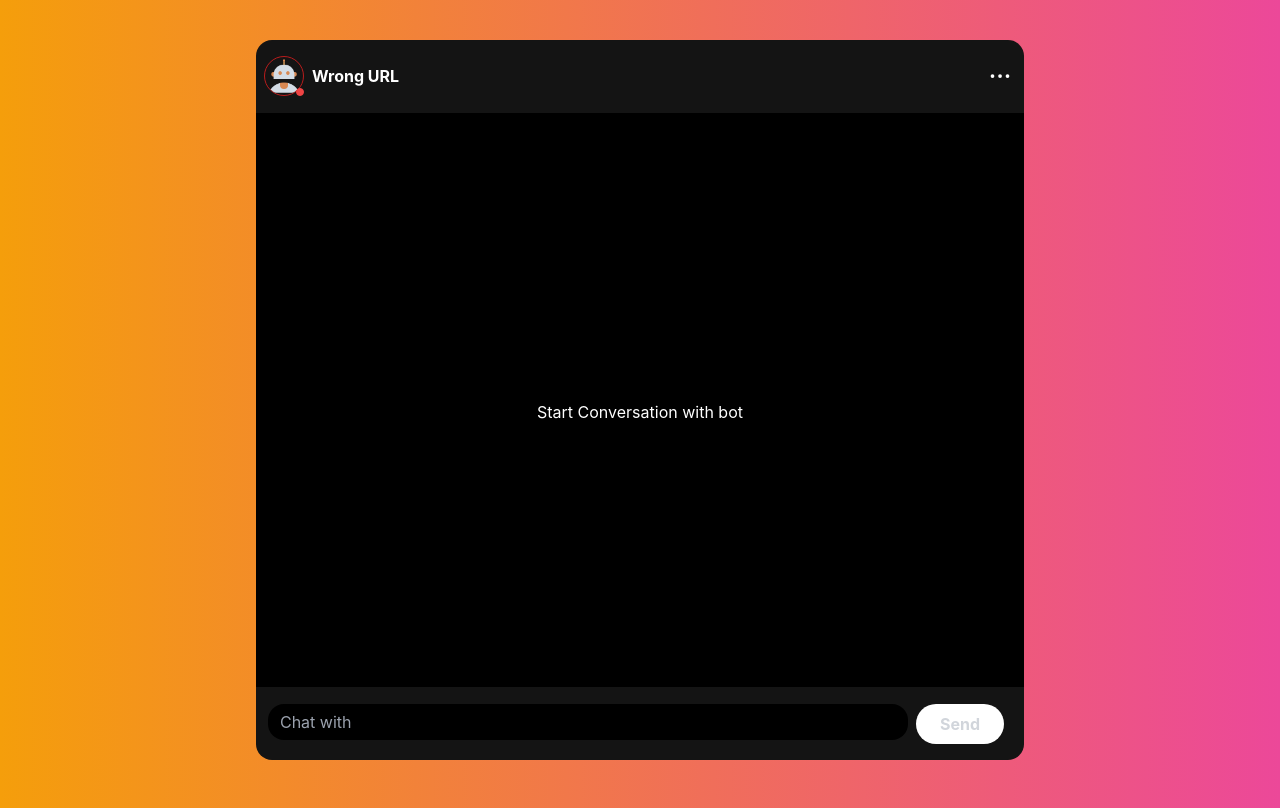
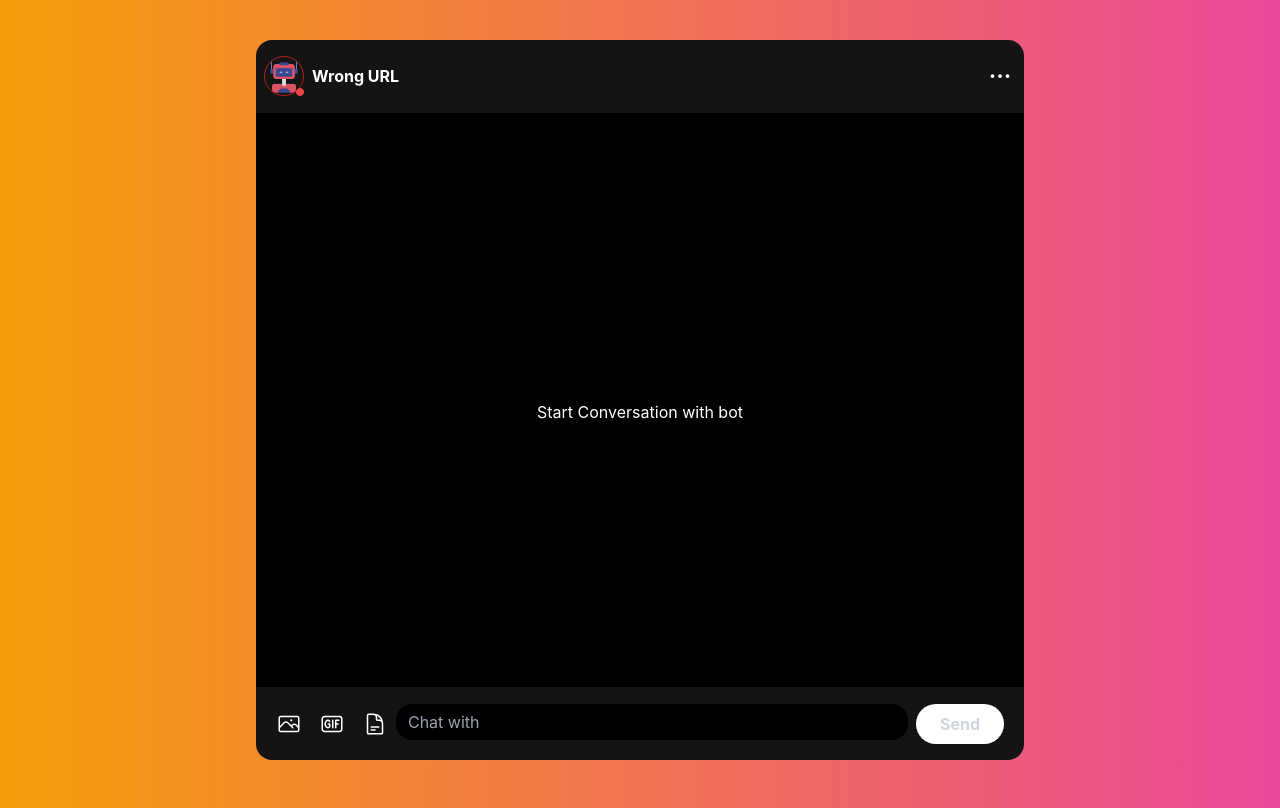
Before and after one commit to cofactoryai/textbase-bot, a React (Create React App) app: page / in a window 1280 px wide. Built offline with nearby package versions, Linux system fonts and the light colour scheme.

Commit message:
Added image,gif, file upload

```diff
--- a/src/App.tsx
+++ b/src/App.tsx
@@ -5,7 +5,7 @@ import InputBar from './components/inputBar';
 import MessageBox from './components/messageBox';
 import { IContent, IMessage } from './types/message';
 import Header from './components/header';
-import { botDetailsV2, sendMessage } from './actions/sendMessage';
+import { botDetailsV2, sendMessage, upload } from './actions/sendMessage';
 import { getAPIURL } from './helpers';
 
 function App() {
@@ -13,9 +13,10 @@ function App() {
   const [messages, setMessages] = useState<IMessage[]>([]);
   const [botName, setBotName] = useState('');
   const [botDetailsLoading, setBotDetailsLoading] = useState(false);
-  const [botId, setBotId] = useState<number | null>(null);
+  const [botId, setBotId] = useState<number | null>(1);
   const [botStatus, setBotStatus] = useState('');
   const [fetching, setFetching] = useState(false);
+  const [uploading, setUploading] = useState(false);
   const [error, setError] = useState<string | null>(null);
   const [botError, setBotError] = useState<string | null>(null);
   const [sessionId, setSessionId] = useState<string | null>(null);
@@ -66,8 +67,27 @@ function App() {
     }
   }, []);
 
+  const uploadFile = (file: File, fileType: string)=>{
+    if(!botId) {
+      setError("No Bot Id")
+      return null;
+    }
+
+    setUploading(true)
+    return upload(botId, file, fileType).then(url=>{
+      setUploading(false)
+      return url
+    })
+    .catch(e=>{
+      setUploading(false)
+      setBotError(e.message)
+      return null
+    })
+  }
+
   const onMessage = (message: IContent) => {
     if (!botId) {
+      setError("No Bot Id")
       return;
     }
     const userMessage: IMessage = {
@@ -145,10 +165,11 @@ function App() {
         <MessageBox
           messages={messages}
           loading={fetching}
+          userLoading={uploading}
           error={error}
           botInfoMessage={botInfo}
         />
-        <InputBar onMessage={onMessage} botName={botName} />
+        <InputBar onMessage={onMessage} botName={botName} uploadFile={uploadFile} />
       </div>
     </div>
   );
--- a/src/actions/sendMessage.ts
+++ b/src/actions/sendMessage.ts
@@ -66,3 +66,25 @@ export function botDetailsV2(url: string, botName: string, username: string) {
     `${url}/botDetailsV2?botName=${botName}&username=${username}`,
   );
 }
+
+
+export function upload(botId: Number, file: File, fileType: string):Promise<string>{
+  const url = 'https://us-central1-chat-agents.cloudfunctions.net/upload-multimedia'
+
+  let formData = new FormData();
+  formData.append('file', file);
+  formData.append('parent_path', 'user')
+  formData.append('bot_id', botId.toString())
+  formData.append('file_type', fileType)
+
+  return axios.post(url, formData, {
+    headers: {
+      'Content-Type': 'multipart/formdata'
+    }
+  }).then(resp=>{
+    return resp.data.image_url
+  }).catch(e=>{
+    console.log(e)
+    throw Error(e)
+  })
+}
--- a/src/components/inputBar.tsx
+++ b/src/components/inputBar.tsx
@@ -3,10 +3,11 @@ import { IContent } from '../types/message';
 
 interface IProps {
   onMessage: (message: IContent) => void;
+  uploadFile: (file: File, fileType: string) => Promise<string | null> | null;
   botName: string;
 }
 
-export default function InputBar({ onMessage, botName }: IProps) {
+export default function InputBar({ onMessage, botName, uploadFile }: IProps) {
   const [value, setValue] = useState('');
 
   const handleChange = (e: React.ChangeEvent<HTMLInputElement>) => {
@@ -25,9 +26,69 @@ export default function InputBar({ onMessage, botName }: IProps) {
     setValue('');
   };
 
+  const handleUpload = (files: FileList | null, type: string)=>{
+    console.log(files, files?.length)
+    if(files && files.length>0){
+      const file = files[0];
+
+      uploadFile(file, type)?.then(url=>{
+        console.log(url)
+        if(url){
+
+          let dataType = 'IMAGE_URL'
+          if(type === 'document'){
+            dataType = 'FILE_URL'
+          }else if(type === 'audio'){
+            dataType = 'AUDIO_URL'
+          }else if(type === 'video'){
+            dataType = 'VIDEO_URL'
+          }
+          const message = {
+            data_type: dataType,
+            value: url,
+          };
+          onMessage(message);
+        }
+      })
+    }
+  }
+
   return (
     <div className="w-full flex justify-center bg-[#141414] rounded-b-2xl py-4">
-      <div className="w-5/6">
+      <div className='w-1/6 flex justify-around items-center'>
+        <div className='h-fit'>
+          <form>
+              <label className='cursor-pointer rounded-full bg-white'>
+                <svg xmlns="http://www.w3.org/2000/svg" fill="none" viewBox="0 0 24 24" strokeWidth={1.5} stroke="white" className="w-6 h-6">
+                  <path strokeLinecap="round" strokeLinejoin="round" d="M2.25 15.75l5.159-5.159a2.25 2.25 0 013.182 0l5.159 5.159m-1.5-1.5l1.409-1.409a2.25 2.25 0 013.182 0l2.909 2.909m-18 3.75h16.5a1.5 1.5 0 001.5-1.5V6a1.5 1.5 0 00-1.5-1.5H3.75A1.5 1.5 0 002.25 6v12a1.5 1.5 0 001.5 1.5zm10.5-11.25h.008v.008h-.008V8.25zm.375 0a.375.375 0 11-.75 0 .375.375 0 01.75 0z" />
+                </svg>
+                <input className='hidden' onChange={e=>handleUpload(e.target.files, 'image')} type='file' name='image' accept="image/jpg, image/png, image/jpeg, image/bmp, image/tif" />
+              </label>
+          </form>
+        </div>
+        <div className='h-fit'>
+          <form>
+              <label className='cursor-pointer rounded-full bg-white'>
+                <svg xmlns="http://www.w3.org/2000/svg" fill="none" viewBox="0 0 24 24" strokeWidth={1.5} stroke="white" className="w-6 h-6">
+                  <path strokeLinecap="round" strokeLinejoin="round" d="M12.75 8.25v7.5m6-7.5h-3V12m0 0v3.75m0-3.75H18M9.75 9.348c-1.03-1.464-2.698-1.464-3.728 0-1.03 1.465-1.03 3.84 0 5.304 1.03 1.464 2.699 1.464 3.728 0V12h-1.5M4.5 19.5h15a2.25 2.25 0 002.25-2.25V6.75A2.25 2.25 0 0019.5 4.5h-15a2.25 2.25 0 00-2.25 2.25v10.5A2.25 2.25 0 004.5 19.5z" />
+                </svg>
+                <input className='hidden' type='file' onChange={e=>handleUpload(e.target.files, 'gif')} name='gif' accept="image/gif" />
+              </label>
+          </form>
+        </div>
+        <div className='h-fit'>
+          <form>
+            <label className='cursor-pointer rounded-full bg-white'>
+              <svg xmlns="http://www.w3.org/2000/svg" fill="none" viewBox="0 0 24 24" strokeWidth={1.5} stroke="white" className="w-6 h-6">
+                <path strokeLinecap="round" strokeLinejoin="round" d="M19.5 14.25v-2.625a3.375 3.375 0 00-3.375-3.375h-1.5A1.125 1.125 0 0113.5 7.125v-1.5a3.375 3.375 0 00-3.375-3.375H8.25m0 12.75h7.5m-7.5 3H12M10.5 2.25H5.625c-.621 0-1.125.504-1.125 1.125v17.25c0 .621.504 1.125 1.125 1.125h12.75c.621 0 1.125-.504 1.125-1.125V11.25a9 9 0 00-9-9z" />
+              </svg>
+
+              <input className='hidden' onChange={e=>handleUpload(e.target.files, 'document')} type='file' name='file' />
+            </label>
+          </form>
+        </div>
+      </div>
+      <div className="w-4/6">
         <form
           onSubmit={e => {
             e.preventDefault();
--- a/src/components/messageBox.tsx
+++ b/src/components/messageBox.tsx
@@ -8,6 +8,7 @@ import BotInfo from './messageBox/botInfo';
 interface IProps {
   messages: IMessage[];
   loading: boolean;
+  userLoading: boolean;
   error: string | null;
   botInfoMessage: string;
 }
@@ -28,6 +29,7 @@ function Message(message: IMessage) {
 export default function MessageBox({
   messages,
   loading,
+  userLoading,
   error,
   botInfoMessage,
 }: IProps) {
@@ -43,7 +45,8 @@ export default function MessageBox({
         return Message(message);
       })}
       {messages.length === 0 && <BotInfo infoMessage={botInfoMessage} />}
-      {loading && <Loader />}
+      {loading && <Loader role='bot' />}
+      {userLoading && <Loader role='user' />}
       {error && <ErrorBubble error={error} />}
       <div ref={elementRef} />
     </div>
--- a/src/components/messageBox/bubble.tsx
+++ b/src/components/messageBox/bubble.tsx
@@ -4,6 +4,20 @@ interface IProps {
   role: string;
   messageType: string;
   message: string;
+}
+
+function Document({message}: {message: string}){
+  return <div className='flex gap-2'>
+            <svg xmlns="http://www.w3.org/2000/svg" fill="none" viewBox="0 0 24 24" strokeWidth={1.5} stroke="currentColor" className="w-6 h-6">
+              <path strokeLinecap="round" strokeLinejoin="round" d="M19.5 14.25v-2.625a3.375 3.375 0 00-3.375-3.375h-1.5A1.125 1.125 0 0113.5 7.125v-1.5a3.375 3.375 0 00-3.375-3.375H8.25m0 12.75h7.5m-7.5 3H12M10.5 2.25H5.625c-.621 0-1.125.504-1.125 1.125v17.25c0 .621.504 1.125 1.125 1.125h12.75c.621 0 1.125-.504 1.125-1.125V11.25a9 9 0 00-9-9z" />
+            </svg>
+            <p>Document</p>
+            <a href={message} rel='noreferrer' target='_blank'>
+              <svg xmlns="http://www.w3.org/2000/svg" fill="none" viewBox="0 0 24 24" strokeWidth={1.5} stroke="currentColor" className="w-6 h-6">
+                <path strokeLinecap="round" strokeLinejoin="round" d="M12 9.75v6.75m0 0l-3-3m3 3l3-3m-8.25 6a4.5 4.5 0 01-1.41-8.775 5.25 5.25 0 0110.233-2.33 3 3 0 013.758 3.848A3.752 3.752 0 0118 19.5H6.75z" />
+              </svg>
+            </a>
+          </div>
 }
 
 export default function Bubble({ role, message, messageType }: IProps) {
@@ -25,6 +39,10 @@ export default function Bubble({ role, message, messageType }: IProps) {
             } p-3 rounded-2xl`}
           >
             {messageType === 'IMAGE_URL' && <img src={message} alt={message} />}
+            {messageType === 'FILE_URL' && <Document message={message} />
+            }
+            {messageType === 'AUDIO_URL' && <audio src={message} />}
+            {messageType === 'VIDEO_URL' && <video src={message} />}
             {messageType === 'STRING' && <ReactMarkdown children={message} remarkPlugins={[remarkGfm]} />}
           </div>
         </div>
--- a/src/components/messageBox/loader.tsx
+++ b/src/components/messageBox/loader.tsx
@@ -1,8 +1,8 @@
-export default function Loader() {
+export default function Loader({ role }: {role: string}) {
   return (
-    <div className="flex justify-start">
+    <div className={`flex ${role === 'user' ? 'justify-end' : 'justify-start'}`}>
       <div className="max-w-md mx-2 my-2">
-        <div className="flex justify-start">
+        <div className={`flex ${role === 'user' ? 'justify-end' : 'justify-start'}`}>
           <div className="bg-[#141414] text-white p-2 rounded-2xl">
             <div className="flex space-x-2">
               <div className="w-2 h-2 bg-white rounded-full animate-bounce"></div>
```
